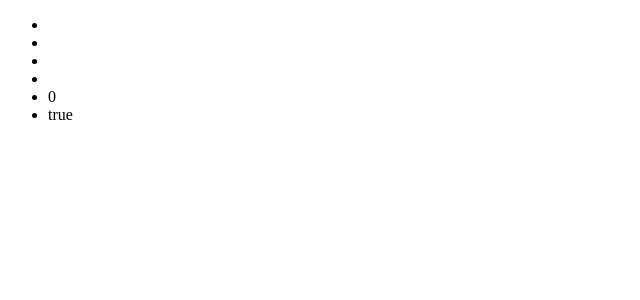
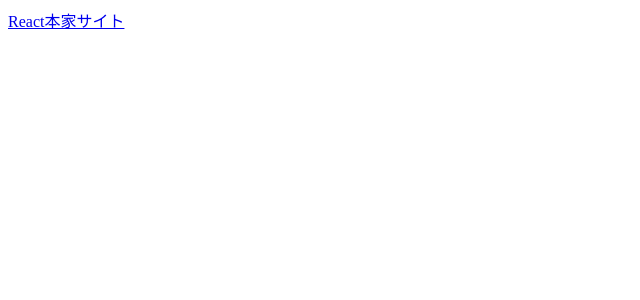
Before and after one commit to Yuma0309/Study-React, a JavaScript app in the folder React_sample_Yuma/my-react/: page / in a window 1280 px wide. Shown: the top 300 px of the page, without its empty margins (0-640 px from the left). Built offline with nearby package versions, Linux system fonts and the light colour scheme.

Commit message:
リスト2-3-6までの動作を確認

```diff
--- a/React_sample_Yuma/my-react/src/index.js
+++ b/React_sample_Yuma/my-react/src/index.js
@@ -3,19 +3,11 @@ import ReactDOM from 'react-dom/client';
 
 // Reactアプリ（Appコンポーネント）を描画
 const root = ReactDOM.createRoot(document.getElementById('root'));
+const dest = 'https://ja.react.dev';
 
 root.render(
-  // <div>{'Tom &amp; Jerry'}</div>
-  // <div>Tom &amp; Jerry</div>
-  // <div>{'Tom \u0026 Jerry'}</div>
-  // <div>{`Tom ${String.fromCodePoint(38)} Jerry`}</div>
-  // <div dangerouslySetInnerHTML={{__html: 'Tom &amp; Jerry'}} />
-  <ul>
-    <li>{true}</li>
-    <li>{false}</li>
-    <li>{undefined}</li>
-    <li>{null}</li>
-    <li>{0}</li>
-    <li>{String(true)}</li>
-  </ul>
+  <a href={dest}>React本家サイト</a>
+  // <a href="{dest}">React本家サイト</a>
+  // <a href="{dest}/docs">React本家サイト</a>
+  // <a href={dest + '/docs'}>React本家サイト</a>
 );
```
